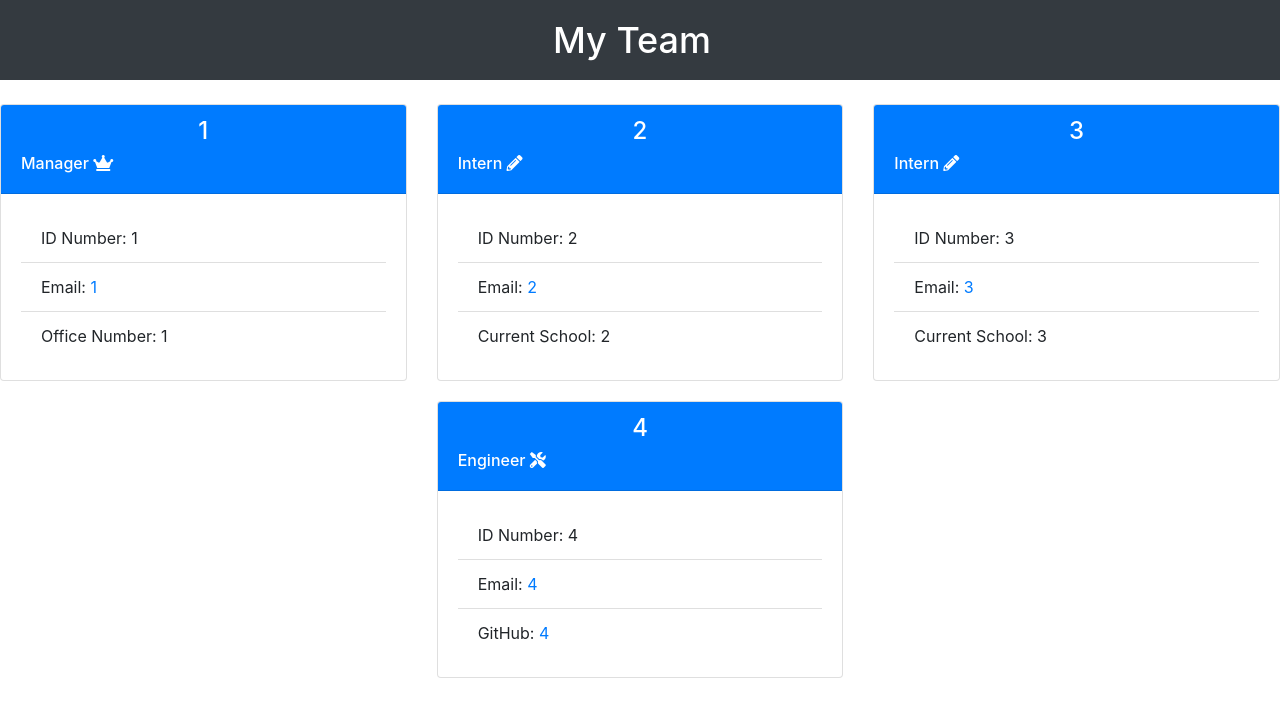
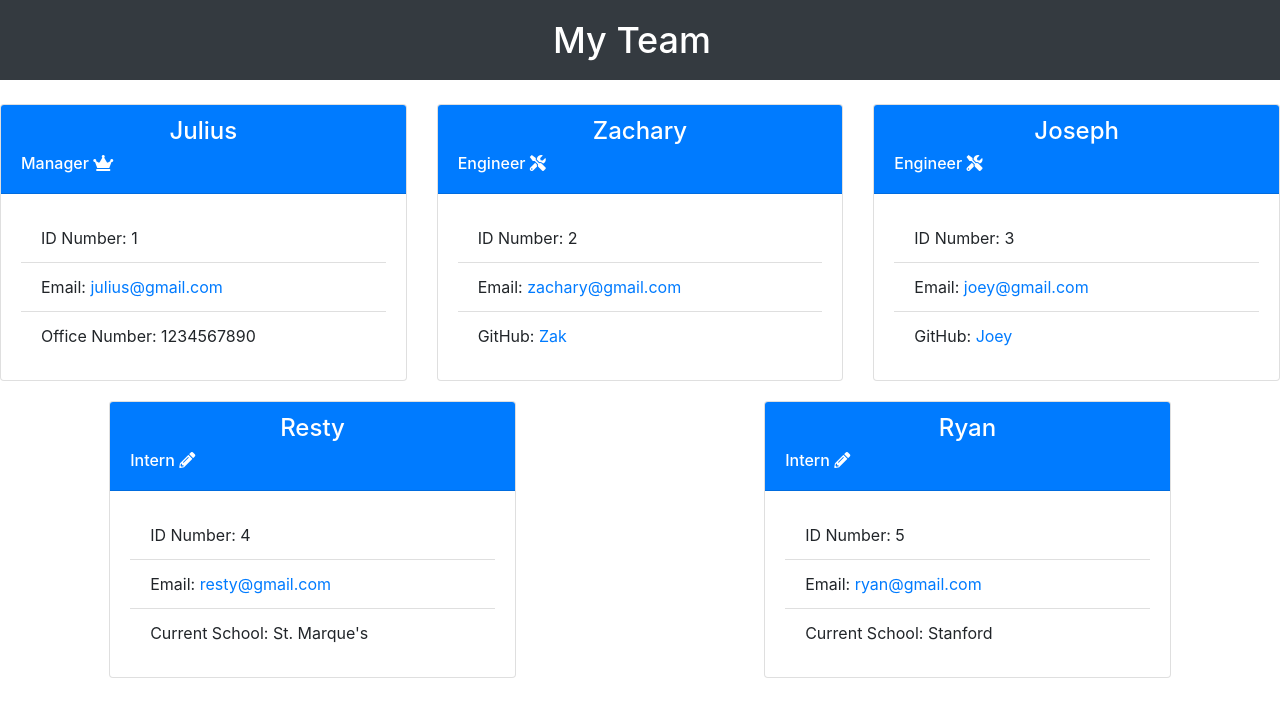
Before and after one commit to josephprospero/team-profile-generator, a website: page dist/index.html in a window 1280 px wide. Drawn offline with nearby package versions, Linux system fonts and the light colour scheme.

Commit message:
cleaned up directories, uploading generated index from video

```diff
--- a/dist/index.html
+++ b/dist/index.html
@@ -21,7 +21,7 @@
             <div class="card" style="width: 40rem;">
                 <div class="card-header bg-primary text-white fs-3 fw-bold">
                     <h4 class="bg-primary text-white fs-3 fw-bold text-center">
-                        1
+                        Julius
                     </h4>
                     <h6>
                         Manager <span>
@@ -32,10 +32,10 @@
                 <div class="card-body">
                     <ul class="list-group list-group-flush">
                         <li class="list-group-item">ID Number: 1</li>
-                        <li class="list-group-item">Email: <a href="mailto:1">1</a></li>
+                        <li class="list-group-item">Email: <a href="mailto:julius@gmail.com">julius@gmail.com</a></li>
 
 
-                        <li class="list-group-item">Office Number: 1</li>
+                        <li class="list-group-item">Office Number: 1234567890</li>
 
                     </ul>
                 </div>
@@ -46,21 +46,21 @@
             <div class="card" style="width: 40rem;">
                 <div class="card-header bg-primary text-white fs-3 fw-bold">
                     <h4 class="bg-primary text-white fs-3 fw-bold text-center">
-                        2
+                        Zachary
                     </h4>
                     <h6>
-                        Intern <span>
-            <i class="fas fa-pencil-alt"></i> </span>
+                        Engineer <span>
+            <i class="fas fa-tools"></i> </span>
 
                     </h6>
                 </div>
                 <div class="card-body">
                     <ul class="list-group list-group-flush">
                         <li class="list-group-item">ID Number: 2</li>
-                        <li class="list-group-item">Email: <a href="mailto:2">2</a></li>
+                        <li class="list-group-item">Email: <a href="mailto:zachary@gmail.com">zachary@gmail.com</a></li>
 
 
-                        <li class="list-group-item">Current School: 2</li>
+                        <li class="list-group-item">GitHub: <a href="https://github.com/Zak">Zak</a></li>
 
                     </ul>
                 </div>
@@ -71,21 +71,21 @@
             <div class="card" style="width: 40rem;">
                 <div class="card-header bg-primary text-white fs-3 fw-bold">
                     <h4 class="bg-primary text-white fs-3 fw-bold text-center">
-                        3
+                        Joseph
                     </h4>
                     <h6>
-                        Intern <span>
-            <i class="fas fa-pencil-alt"></i> </span>
+                        Engineer <span>
+            <i class="fas fa-tools"></i> </span>
 
                     </h6>
                 </div>
                 <div class="card-body">
                     <ul class="list-group list-group-flush">
                         <li class="list-group-item">ID Number: 3</li>
-                        <li class="list-group-item">Email: <a href="mailto:3">3</a></li>
+                        <li class="list-group-item">Email: <a href="mailto:joey@gmail.com">joey@gmail.com</a></li>
 
 
-                        <li class="list-group-item">Current School: 3</li>
+                        <li class="list-group-item">GitHub: <a href="https://github.com/Joey">Joey</a></li>
 
                     </ul>
                 </div>
@@ -96,21 +96,46 @@
             <div class="card" style="width: 40rem;">
                 <div class="card-header bg-primary text-white fs-3 fw-bold">
                     <h4 class="bg-primary text-white fs-3 fw-bold text-center">
-                        4
+                        Resty
                     </h4>
                     <h6>
-                        Engineer <span>
-            <i class="fas fa-tools"></i> </span>
+                        Intern <span>
+            <i class="fas fa-pencil-alt"></i> </span>
 
                     </h6>
                 </div>
                 <div class="card-body">
                     <ul class="list-group list-group-flush">
                         <li class="list-group-item">ID Number: 4</li>
-                        <li class="list-group-item">Email: <a href="mailto:4">4</a></li>
+                        <li class="list-group-item">Email: <a href="mailto:resty@gmail.com">resty@gmail.com</a></li>
 
 
-                        <li class="list-group-item">GitHub: <a href="https://github.com/4">4</a></li>
+                        <li class="list-group-item">Current School: St. Marque's</li>
+
+                    </ul>
+                </div>
+            </div>
+        </div>
+
+        <div class="col-4 d-flex justify-content-center">
+            <div class="card" style="width: 40rem;">
+                <div class="card-header bg-primary text-white fs-3 fw-bold">
+                    <h4 class="bg-primary text-white fs-3 fw-bold text-center">
+                        Ryan
+                    </h4>
+                    <h6>
+                        Intern <span>
+            <i class="fas fa-pencil-alt"></i> </span>
+
+                    </h6>
+                </div>
+                <div class="card-body">
+                    <ul class="list-group list-group-flush">
+                        <li class="list-group-item">ID Number: 5</li>
+                        <li class="list-group-item">Email: <a href="mailto:ryan@gmail.com">ryan@gmail.com</a></li>
+
+
+                        <li class="list-group-item">Current School: Stanford</li>
 
                     </ul>
                 </div>
```
